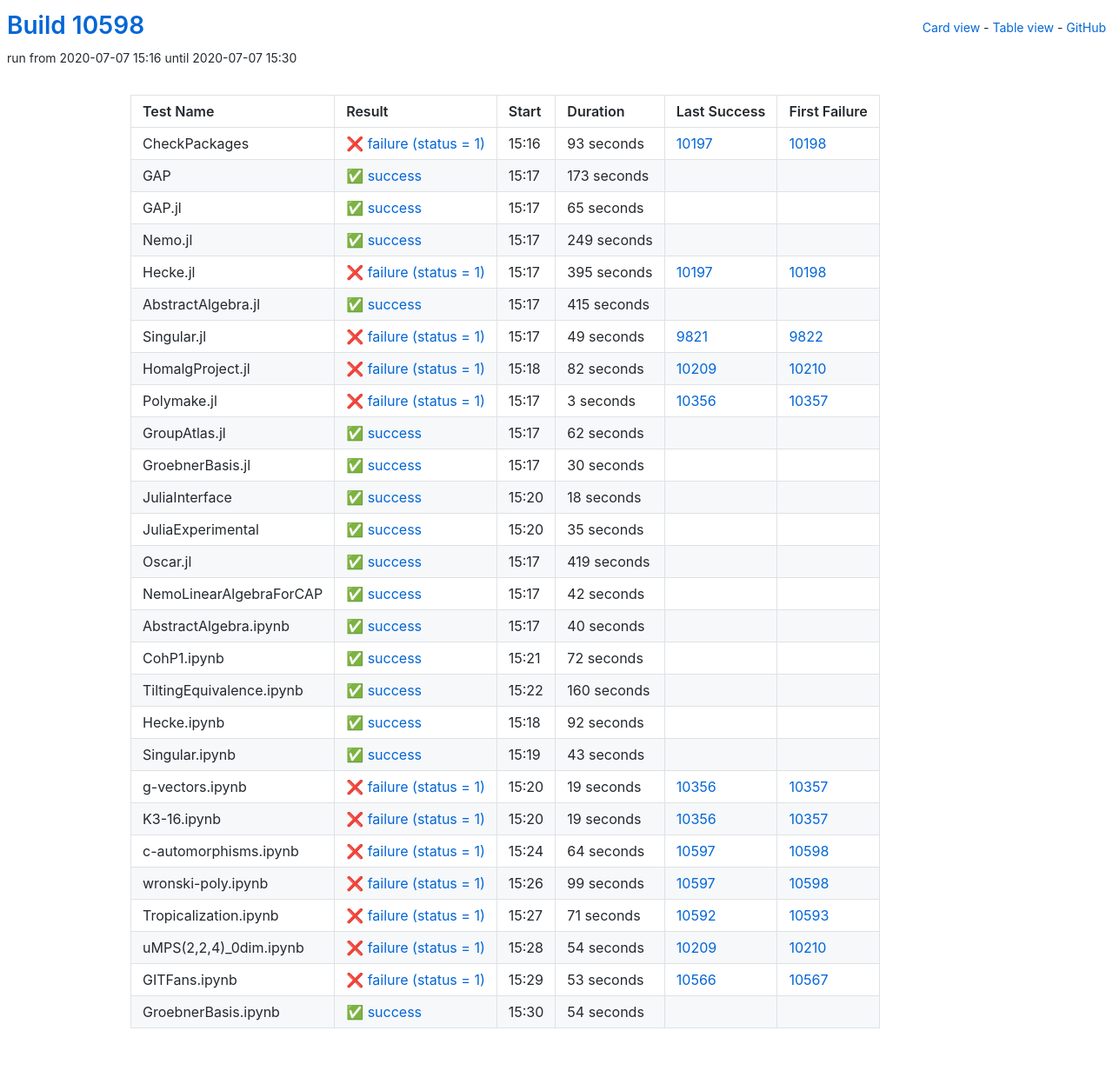
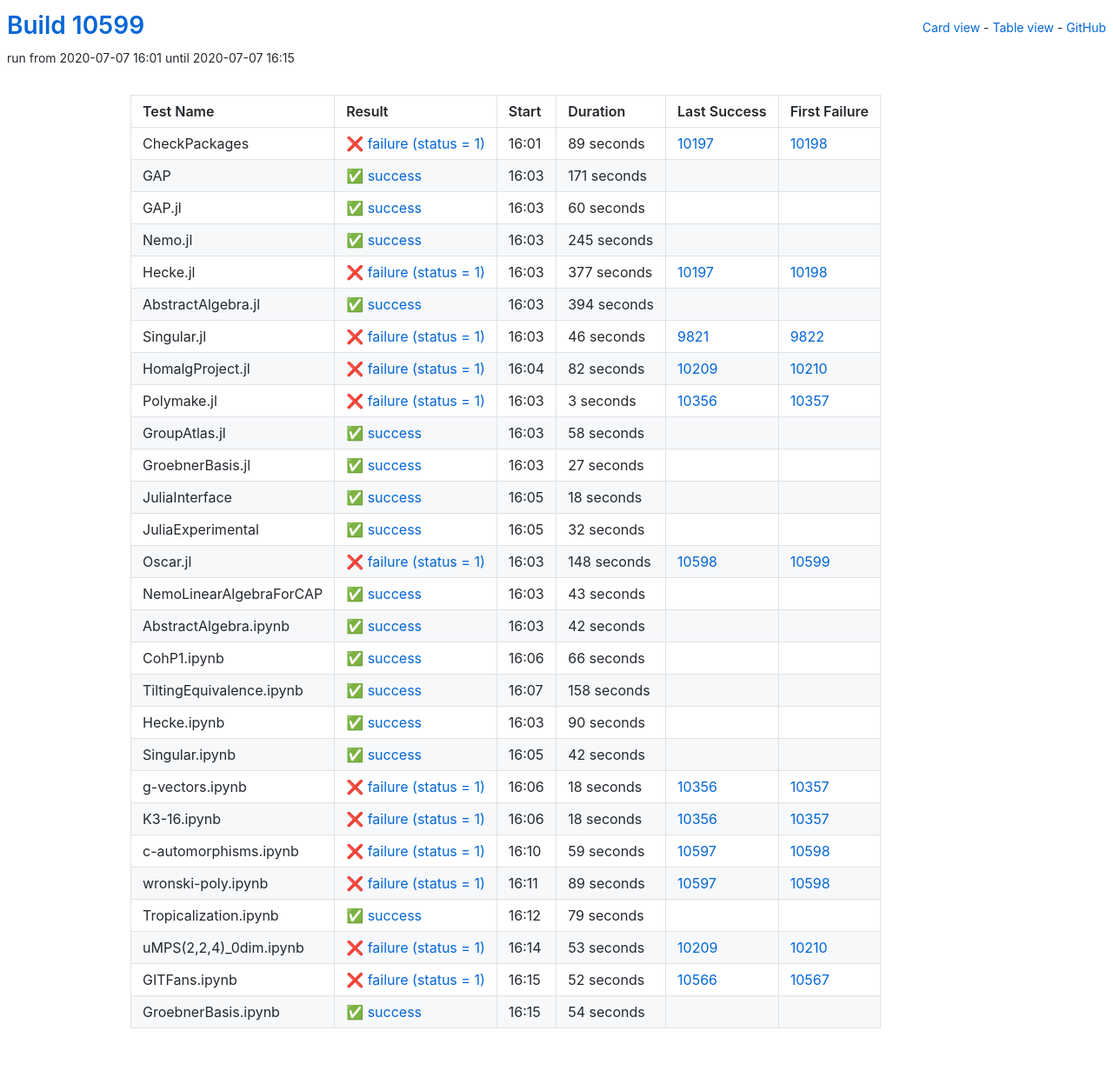
Before and after one commit to oscar-system/oscar-ci-status, a Jekyll site: the page built from table.html, in a window 1280 px wide. Shown: the whole page at 87% size. Built offline with Jekyll 4.4.1, drawn with Linux system fonts in a browser that asks for light colours.

Commit message:
Build #10599

```diff
--- a/_data/ci.yml
+++ b/_data/ci.yml
@@ -1,6 +1,6 @@
 ---
-build: 10598
-build_url: https://oscarci.mathematik.uni-kl.de/job/oscar/10598/
+build: 10599
+build_url: https://oscarci.mathematik.uni-kl.de/job/oscar/10599/
 job: oscar
 organization: oscar-system
 repo: oscar-ci-status
@@ -8,92 +8,92 @@
 tests:
 - name: CheckPackages
   id: checkpackages
-  log: https://oscarci.mathematik.uni-kl.de/job/oscar/10598/artifact/logs/build-10598/CheckPackages.log
-  start: 2020-07-07 15:16
+  log: https://oscarci.mathematik.uni-kl.de/job/oscar/10599/artifact/logs/build-10599/CheckPackages.log
+  start: 2020-07-07 16:01
   success: false
   exitcode: 1
   status: failure
-  duration: 93
+  duration: 89
   last_success: 10197
   last_success_url: https://oscarci.mathematik.uni-kl.de/job/oscar/10197/
   first_failure: 10198
   first_failure_url: https://oscarci.mathematik.uni-kl.de/job/oscar/10198/
 - name: GAP
   id: gap
-  log: https://oscarci.mathematik.uni-kl.de/job/oscar/10598/artifact/logs/build-10598/GAP.log
-  start: 2020-07-07 15:17
+  log: https://oscarci.mathematik.uni-kl.de/job/oscar/10599/artifact/logs/build-10599/GAP.log
+  start: 2020-07-07 16:03
   success: true
   exitcode: 0
   status: success
-  duration: 173
+  duration: 171
   last_success: false
   last_success_url:
   first_failure: false
   first_failure_url:
 - name: GAP.jl
   id: gap-jl
-  log: https://oscarci.mathematik.uni-kl.de/job/oscar/10598/artifact/logs/build-10598/GAP.jl.log
-  start: 2020-07-07 15:17
+  log: https://oscarci.mathematik.uni-kl.de/job/oscar/10599/artifact/logs/build-10599/GAP.jl.log
+  start: 2020-07-07 16:03
   success: true
   exitcode: 0
   status: success
-  duration: 65
+  duration: 60
   last_success: false
   last_success_url:
   first_failure: false
   first_failure_url:
 - name: Nemo.jl
   id: nemo-jl
-  log: https://oscarci.mathematik.uni-kl.de/job/oscar/10598/artifact/logs/build-10598/Nemo.jl.log
-  start: 2020-07-07 15:17
+  log: https://oscarci.mathematik.uni-kl.de/job/oscar/10599/artifact/logs/build-10599/Nemo.jl.log
+  start: 2020-07-07 16:03
   success: true
   exitcode: 0
   status: success
-  duration: 249
+  duration: 245
   last_success: false
   last_success_url:
   first_failure: false
   first_failure_url:
 - name: Hecke.jl
   id: hecke-jl
-  log: https://oscarci.mathematik.uni-kl.de/job/oscar/10598/artifact/logs/build-10598/Hecke.jl.log
-  start: 2020-07-07 15:17
+  log: https://oscarci.mathematik.uni-kl.de/job/oscar/10599/artifact/logs/build-10599/Hecke.jl.log
+  start: 2020-07-07 16:03
   success: false
   exitcode: 1
   status: failure
-  duration: 395
+  duration: 377
   last_success: 10197
   last_success_url: https://oscarci.mathematik.uni-kl.de/job/oscar/10197/
   first_failure: 10198
   first_failure_url: https://oscarci.mathematik.uni-kl.de/job/oscar/10198/
 - name: AbstractAlgebra.jl
   id: abstractalgebra-jl
-  log: https://oscarci.mathematik.uni-kl.de/job/oscar/10598/artifact/logs/build-10598/AbstractAlgebra.jl.log
-  start: 2020-07-07 15:17
+  log: https://oscarci.mathematik.uni-kl.de/job/oscar/10599/artifact/logs/build-10599/AbstractAlgebra.jl.log
+  start: 2020-07-07 16:03
   success: true
   exitcode: 0
   status: success
-  duration: 415
+  duration: 394
   last_success: false
   last_success_url:
   first_failure: false
   first_failure_url:
 - name: Singular.jl
   id: singular-jl
-  log: https://oscarci.mathematik.uni-kl.de/job/oscar/10598/artifact/logs/build-10598/Singular.jl.log
-  start: 2020-07-07 15:17
+  log: https://oscarci.mathematik.uni-kl.de/job/oscar/10599/artifact/logs/build-10599/Singular.jl.log
+  start: 2020-07-07 16:03
   success: false
   exitcode: 1
   status: failure
-  duration: 49
+  duration: 46
   last_success: 9821
   last_success_url: https://oscarci.mathematik.uni-kl.de/job/oscar/9821/
   first_failure: 9822
   first_failure_url: https://oscarci.mathematik.uni-kl.de/job/oscar/9822/
 - name: HomalgProject.jl
   id: homalgproject-jl
-  log: https://oscarci.mathematik.uni-kl.de/job/oscar/10598/artifact/logs/build-10598/HomalgProject.jl.log
-  start: 2020-07-07 15:18
+  log: https://oscarci.mathematik.uni-kl.de/job/oscar/10599/artifact/logs/build-10599/HomalgProject.jl.log
+  start: 2020-07-07 16:04
   success: false
   exitcode: 1
   status: failure
@@ -104,8 +104,8 @@
   first_failure_url: https://oscarci.mathematik.uni-kl.de/job/oscar/10210/
 - name: Polymake.jl
   id: polymake-jl
-  log: https://oscarci.mathematik.uni-kl.de/job/oscar/10598/artifact/logs/build-10598/Polymake.jl.log
-  start: 2020-07-07 15:17
+  log: https://oscarci.mathematik.uni-kl.de/job/oscar/10599/artifact/logs/build-10599/Polymake.jl.log
+  start: 2020-07-07 16:03
   success: false
   exitcode: 1
   status: failure
@@ -116,32 +116,32 @@
   first_failure_url: https://oscarci.mathematik.uni-kl.de/job/oscar/10357/
 - name: GroupAtlas.jl
   id: groupatlas-jl
-  log: https://oscarci.mathematik.uni-kl.de/job/oscar/10598/artifact/logs/build-10598/GroupAtlas.jl.log
-  start: 2020-07-07 15:17
+  log: https://oscarci.mathematik.uni-kl.de/job/oscar/10599/artifact/logs/build-10599/GroupAtlas.jl.log
+  start: 2020-07-07 16:03
   success: true
   exitcode: 0
   status: success
-  duration: 62
+  duration: 58
   last_success: false
   last_success_url:
   first_failure: false
   first_failure_url:
 - name: GroebnerBasis.jl
   id: groebnerbasis-jl
-  log: https://oscarci.mathematik.uni-kl.de/job/oscar/10598/artifact/logs/build-10598/GroebnerBasis.jl.log
-  start: 2020-07-07 15:17
+  log: https://oscarci.mathematik.uni-kl.de/job/oscar/10599/artifact/logs/build-10599/GroebnerBasis.jl.log
+  start: 2020-07-07 16:03
   success: true
   exitcode: 0
   status: success
-  duration: 30
+  duration: 27
   last_success: false
   last_success_url:
   first_failure: false
   first_failure_url:
 - name: JuliaInterface
   id: juliainterface
-  log: https://oscarci.mathematik.uni-kl.de/job/oscar/10598/artifact/logs/build-10598/JuliaInterface.log
-  start: 2020-07-07 15:20
+  log: https://oscarci.mathematik.uni-kl.de/job/oscar/10599/artifact/logs/build-10599/JuliaInterface.log
+  start: 2020-07-07 16:05
   success: true
   exitcode: 0
   status: success
@@ -152,32 +152,44 @@
   first_failure_url:
 - name: JuliaExperimental
   id: juliaexperimental
-  log: https://oscarci.mathematik.uni-kl.de/job/oscar/10598/artifact/logs/build-10598/JuliaExperimental.log
-  start: 2020-07-07 15:20
+  log: https://oscarci.mathematik.uni-kl.de/job/oscar/10599/artifact/logs/build-10599/JuliaExperimental.log
+  start: 2020-07-07 16:05
   success: true
   exitcode: 0
   status: success
-  duration: 35
+  duration: 32
   last_success: false
   last_success_url:
   first_failure: false
   first_failure_url:
 - name: Oscar.jl
   id: oscar-jl
-  log: https://oscarci.mathematik.uni-kl.de/job/oscar/10598/artifact/logs/build-10598/Oscar.jl.log
-  start: 2020-07-07 15:17
+  log: https://oscarci.mathematik.uni-kl.de/job/oscar/10599/artifact/logs/build-10599/Oscar.jl.log
+  start: 2020-07-07 16:03
+  success: false
+  exitcode: 1
+  status: failure
+  duration: 148
+  last_success: 10598
+  last_success_url: https://oscarci.mathematik.uni-kl.de/job/oscar/10598/
+  first_failure: 10599
+  first_failure_url: https://oscarci.mathematik.uni-kl.de/job/oscar/10599/
+- name: NemoLinearAlgebraForCAP
+  id: nemolinearalgebraforcap
+  log: https://oscarci.mathematik.uni-kl.de/job/oscar/10599/artifact/logs/build-10599/NemoLinearAlgebraForCAP.log
+  start: 2020-07-07 16:03
   success: true
   exitcode: 0
   status: success
-  duration: 419
+  duration: 43
   last_success: false
   last_success_url:
   first_failure: false
   first_failure_url:
-- name: NemoLinearAlgebraForCAP
-  id: nemolinearalgebraforcap
-  log: https://oscarci.mathematik.uni-kl.de/job/oscar/10598/artifact/logs/build-10598/NemoLinearAlgebraForCAP.log
-  start: 2020-07-07 15:17
+- name: AbstractAlgebra.ipynb
+  id: abstractalgebra-ipynb
+  log: https://oscarci.mathematik.uni-kl.de/job/oscar/10599/artifact/logs/build-10599/AbstractAlgebra.ipynb.log
+  start: 2020-07-07 16:03
   success: true
   exitcode: 0
   status: success
@@ -186,154 +198,142 @@
   last_success_url:
   first_failure: false
   first_failure_url:
-- name: AbstractAlgebra.ipynb
-  id: abstractalgebra-ipynb
-  log: https://oscarci.mathematik.uni-kl.de/job/oscar/10598/artifact/logs/build-10598/AbstractAlgebra.ipynb.log
-  start: 2020-07-07 15:17
+- name: CohP1.ipynb
+  id: cohp1-ipynb
+  log: https://oscarci.mathematik.uni-kl.de/job/oscar/10599/artifact/logs/build-10599/CohP1.ipynb.log
+  start: 2020-07-07 16:06
   success: true
   exitcode: 0
   status: success
-  duration: 40
-  last_success: false
-  last_success_url:
-  first_failure: false
-  first_failure_url:
-- name: CohP1.ipynb
-  id: cohp1-ipynb
-  log: https://oscarci.mathematik.uni-kl.de/job/oscar/10598/artifact/logs/build-10598/CohP1.ipynb.log
-  start: 2020-07-07 15:21
-  success: true
-  exitcode: 0
-  status: success
-  duration: 72
+  duration: 66
   last_success: false
   last_success_url:
   first_failure: false
   first_failure_url:
 - name: TiltingEquivalence.ipynb
   id: tiltingequivalence-ipynb
-  log: https://oscarci.mathematik.uni-kl.de/job/oscar/10598/artifact/logs/build-10598/TiltingEquivalence.ipynb.log
-  start: 2020-07-07 15:22
+  log: https://oscarci.mathematik.uni-kl.de/job/oscar/10599/artifact/logs/build-10599/TiltingEquivalence.ipynb.log
+  start: 2020-07-07 16:07
   success: true
   exitcode: 0
   status: success
-  duration: 160
+  duration: 158
   last_success: false
   last_success_url:
   first_failure: false
   first_failure_url:
 - name: Hecke.ipynb
   id: hecke-ipynb
-  log: https://oscarci.mathematik.uni-kl.de/job/oscar/10598/artifact/logs/build-10598/Hecke.ipynb.log
-  start: 2020-07-07 15:18
+  log: https://oscarci.mathematik.uni-kl.de/job/oscar/10599/artifact/logs/build-10599/Hecke.ipynb.log
+  start: 2020-07-07 16:03
   success: true
   exitcode: 0
   status: success
-  duration: 92
+  duration: 90
   last_success: false
   last_success_url:
   first_failure: false
   first_failure_url:
 - name: Singular.ipynb
   id: singular-ipynb
-  log: https://oscarci.mathematik.uni-kl.de/job/oscar/10598/artifact/logs/build-10598/Singular.ipynb.log
-  start: 2020-07-07 15:19
+  log: https://oscarci.mathematik.uni-kl.de/job/oscar/10599/artifact/logs/build-10599/Singular.ipynb.log
+  start: 2020-07-07 16:05
   success: true
   exitcode: 0
   status: success
-  duration: 43
+  duration: 42
   last_success: false
   last_success_url:
   first_failure: false
   first_failure_url:
 - name: g-vectors.ipynb
   id: g-vectors-ipynb
-  log: https://oscarci.mathematik.uni-kl.de/job/oscar/10598/artifact/logs/build-10598/g-vectors.ipynb.log
-  start: 2020-07-07 15:20
+  log: https://oscarci.mathematik.uni-kl.de/job/oscar/10599/artifact/logs/build-10599/g-vectors.ipynb.log
+  start: 2020-07-07 16:06
   success: false
   exitcode: 1
   status: failure
-  duration: 19
+  duration: 18
   last_success: 10356
   last_success_url: https://oscarci.mathematik.uni-kl.de/job/oscar/10356/
   first_failure: 10357
   first_failure_url: https://oscarci.mathematik.uni-kl.de/job/oscar/10357/
 - name: K3-16.ipynb
   id: k3-16-ipynb
-  log: https://oscarci.mathematik.uni-kl.de/job/oscar/10598/artifact/logs/build-10598/K3-16.ipynb.log
-  start: 2020-07-07 15:20
+  log: https://oscarci.mathematik.uni-kl.de/job/oscar/10599/artifact/logs/build-10599/K3-16.ipynb.log
+  start: 2020-07-07 16:06
   success: false
   exitcode: 1
   status: failure
-  duration: 19
+  duration: 18
   last_success: 10356
   last_success_url: https://oscarci.mathematik.uni-kl.de/job/oscar/10356/
   first_failure: 10357
   first_failure_url: https://oscarci.mathematik.uni-kl.de/job/oscar/10357/
 - name: c-automorphisms.ipynb
   id: c-automorphisms-ipynb
-  log: https://oscarci.mathematik.uni-kl.de/job/oscar/10598/artifact/logs/build-10598/c-automorphisms.ipynb.log
-  start: 2020-07-07 15:24
+  log: https://oscarci.mathematik.uni-kl.de/job/oscar/10599/artifact/logs/build-10599/c-automorphisms.ipynb.log
+  start: 2020-07-07 16:10
   success: false
   exitcode: 1
   status: failure
-  duration: 64
+  duration: 59
   last_success: 10597
   last_success_url: https://oscarci.mathematik.uni-kl.de/job/oscar/10597/
   first_failure: 10598
   first_failure_url: https://oscarci.mathematik.uni-kl.de/job/oscar/10598/
 - name: wronski-poly.ipynb
   id: wronski-poly-ipynb
-  log: https://oscarci.mathematik.uni-kl.de/job/oscar/10598/artifact/logs/build-10598/wronski-poly.ipynb.log
-  start: 2020-07-07 15:26
+  log: https://oscarci.mathematik.uni-kl.de/job/oscar/10599/artifact/logs/build-10599/wronski-poly.ipynb.log
+  start: 2020-07-07 16:11
   success: false
   exitcode: 1
   status: failure
-  duration: 99
+  duration: 89
   last_success: 10597
   last_success_url: https://oscarci.mathematik.uni-kl.de/job/oscar/10597/
   first_failure: 10598
   first_failure_url: https://oscarci.mathematik.uni-kl.de/job/oscar/10598/
 - name: Tropicalization.ipynb
   id: tropicalization-ipynb
-  log: https://oscarci.mathematik.uni-kl.de/job/oscar/10598/artifact/logs/build-10598/Tropicalization.ipynb.log
-  start: 2020-07-07 15:27
+  log: https://oscarci.mathematik.uni-kl.de/job/oscar/10599/artifact/logs/build-10599/Tropicalization.ipynb.log
+  start: 2020-07-07 16:12
+  success: true
+  exitcode: 0
+  status: success
+  duration: 79
+  last_success: false
+  last_success_url:
+  first_failure: false
+  first_failure_url:
+- name: uMPS(2,2,4)_0dim.ipynb
+  id: umps-2-2-4-0dim-ipynb
+  log: https://oscarci.mathematik.uni-kl.de/job/oscar/10599/artifact/logs/build-10599/uMPS-2-2-4-_0dim.ipynb.log
+  start: 2020-07-07 16:14
   success: false
   exitcode: 1
   status: failure
-  duration: 71
-  last_success: 10592
-  last_success_url: https://oscarci.mathematik.uni-kl.de/job/oscar/10592/
-  first_failure: 10593
-  first_failure_url: https://oscarci.mathematik.uni-kl.de/job/oscar/10593/
-- name: uMPS(2,2,4)_0dim.ipynb
-  id: umps-2-2-4-0dim-ipynb
-  log: https://oscarci.mathematik.uni-kl.de/job/oscar/10598/artifact/logs/build-10598/uMPS-2-2-4-_0dim.ipynb.log
-  start: 2020-07-07 15:28
-  success: false
-  exitcode: 1
-  status: failure
-  duration: 54
+  duration: 53
   last_success: 10209
   last_success_url: https://oscarci.mathematik.uni-kl.de/job/oscar/10209/
   first_failure: 10210
   first_failure_url: https://oscarci.mathematik.uni-kl.de/job/oscar/10210/
 - name: GITFans.ipynb
   id: gitfans-ipynb
-  log: https://oscarci.mathematik.uni-kl.de/job/oscar/10598/artifact/logs/build-10598/GITFans.ipynb.log
-  start: 2020-07-07 15:29
+  log: https://oscarci.mathematik.uni-kl.de/job/oscar/10599/artifact/logs/build-10599/GITFans.ipynb.log
+  start: 2020-07-07 16:15
   success: false
   exitcode: 1
   status: failure
-  duration: 53
+  duration: 52
   last_success: 10566
   last_success_url: https://oscarci.mathematik.uni-kl.de/job/oscar/10566/
   first_failure: 10567
   first_failure_url: https://oscarci.mathematik.uni-kl.de/job/oscar/10567/
 - name: GroebnerBasis.ipynb
   id: groebnerbasis-ipynb
-  log: https://oscarci.mathematik.uni-kl.de/job/oscar/10598/artifact/logs/build-10598/GroebnerBasis.ipynb.log
-  start: 2020-07-07 15:30
+  log: https://oscarci.mathematik.uni-kl.de/job/oscar/10599/artifact/logs/build-10599/GroebnerBasis.ipynb.log
+  start: 2020-07-07 16:15
   success: true
   exitcode: 0
   status: success
```
Also changed, not shown: README.md.
